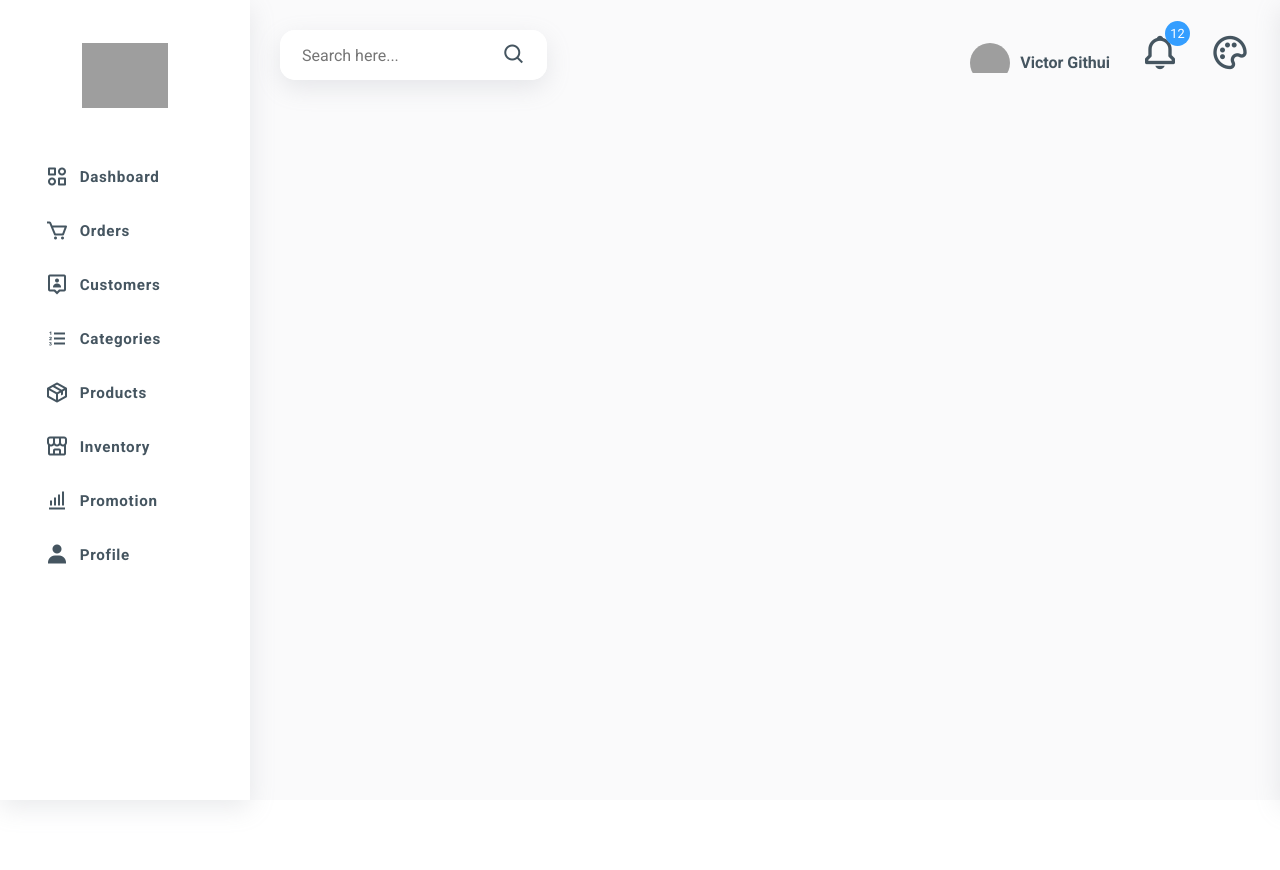
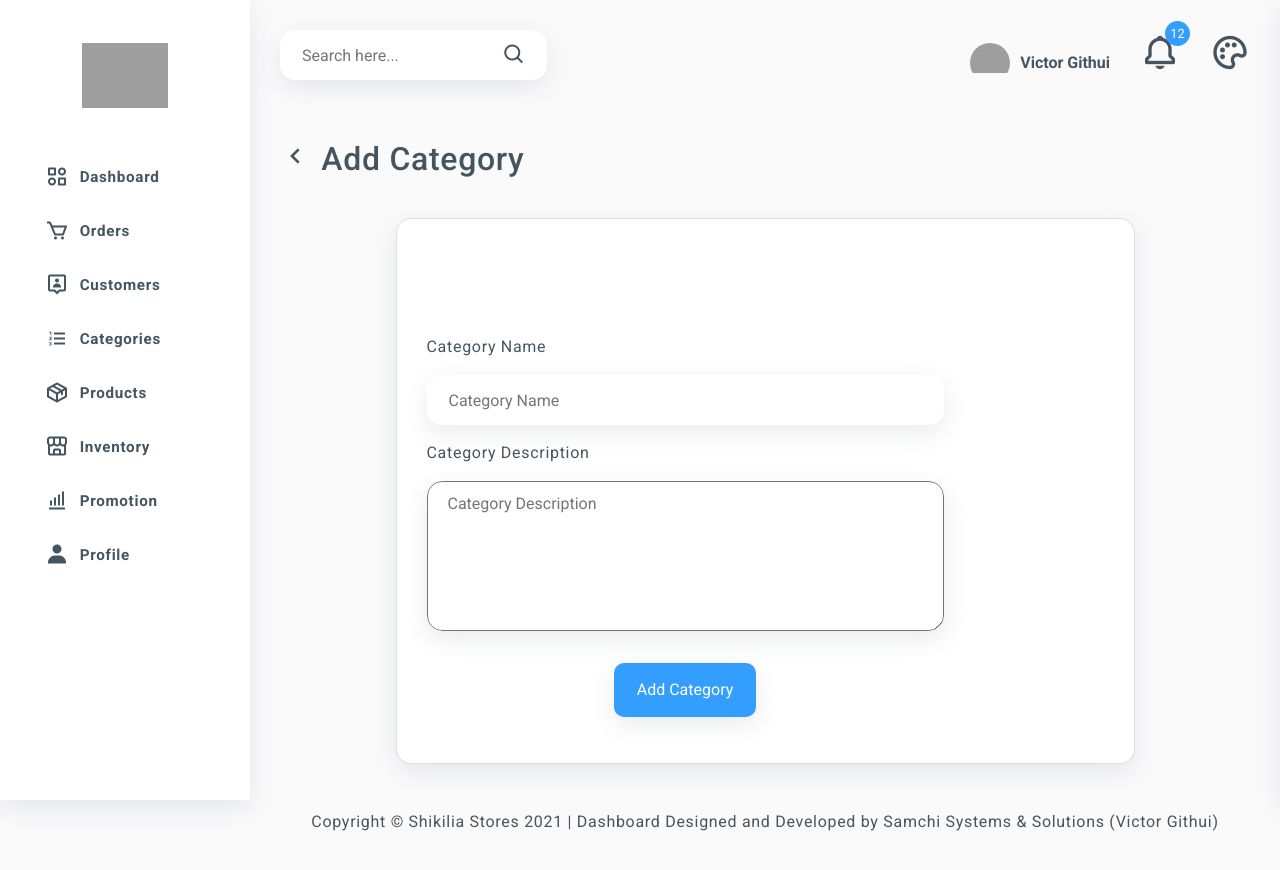
Before and after one commit to neezystudio/shikilia-vendor-inventory-system-FE, a React (Create React App) app: page /add-category in a window 1280 px wide. Shown: the top 870 px of the page. Before the commit the page ends 800 px from the top, so only its background shows below. Built offline with nearby package versions, Linux system fonts and the light colour scheme; grey boxes are pictures that could not be loaded.

Commit message:
feat: Add Category

```diff
--- a/src/components/Routes.jsx
+++ b/src/components/Routes.jsx
@@ -1,5 +1,6 @@
 import React from 'react'
 import { Route, Switch } from 'react-router-dom'
+import AddCategory from '../pages/AddCategory'
 import AddProduct from '../pages/AddProduct'
 import Categories from '../pages/Categories'
 import Customers from '../pages/Customers'
@@ -18,6 +19,7 @@ function Routes() {
             <Route path="/orders" component={Orders}/>
             <Route path="/customers" component={Customers}/>
             <Route path="/categories" component={Categories}/>
+            <Route path="/add-category" component={AddCategory}/>
             <Route path="/products" component={Products}/>
             <Route path="/add-product" component={AddProduct}/>
             <Route path="/product" component={Product}/>
--- /dev/null
+++ b/src/components/add-category/AddCategoryForm.jsx
@@ -0,0 +1,57 @@
+import React, { useState } from 'react'
+import Button from '../button/Button'
+import Wrapper from '../wrapper/Wrapper'
+import './addcategoryform.css'
+
+function AddCategoryForm() {
+    const [categoryName, setCategoryName] = useState();
+    const [description, setDescription] = useState();
+
+    return (
+        <React.Fragment>
+            <Wrapper position="center">
+                <h4>{categoryName}</h4>
+            </Wrapper>
+            <div className="addCategory">
+                <form action="">
+                    <div className="label">
+                        Category Name
+                    </div>
+                    <div className="addCategory__input">
+                        <input
+                            required
+                            type="text"
+                            placeholder="Category Name"
+                            value={categoryName}
+                            onChange={(e) => setCategoryName(e.target.value)}
+                        />
+                    </div>
+
+                    <label htmlFor="categoryDescription" className="label">Category Description</label>
+                    <div className="addCategory__textarea">
+                        <textarea
+                            id="categoryDescription"
+                            required
+                            type="text"
+                            placeholder="Category Description"
+                            rows="10"
+                            cols="50"
+                            value={description}
+                            onChange={e => setDescription(e.target.value)}
+                        />
+                    </div>
+                    <Wrapper position="center">
+                        <Button
+                            width="fullWidth"
+                            content="Add Category"
+                        />
+                    </Wrapper>
+
+                </form>
+            </div>
+        </React.Fragment>
+
+    )
+}
+
+export default AddCategoryForm
--- /dev/null
+++ b/src/components/add-category/addcategoryform.css
@@ -0,0 +1,51 @@
+.addCategory {
+    padding: 0rem 10rem 0rem 0rem;
+    display: flex !important;
+    align-items: center !important;
+}
+
+.addCategory__input {
+    height: 50px;
+    background-color: var(--main-bg);
+    display: flex;
+    align-items: center;
+    box-shadow: var(--box-shadow);
+    border-radius: var(--border-radius);
+    overflow: hidden;
+    margin-top: 1rem;
+}
+
+.addCategory__textarea {
+    height: 150px;
+    background-color: var(--main-bg);
+    display: flex;
+    align-items: center;
+    box-shadow: var(--box-shadow);
+    border-radius: var(--border-radius);
+    overflow: hidden;
+    margin-top: 1rem;
+}
+
+.addCategory__input > input {
+    height: 100%;
+    width: 100%;
+    padding: 10px 60px 10px 20px;
+    font-size: 1rem;
+    border-radius: var(--border-radius);
+    color: var(--txt-color);
+    background-color: var(--main-bg);
+}
+
+.addCategory__textarea > textarea {
+    height: 100%;
+    width: 100%;
+    padding: 10px 60px 10px 20px;
+    font-size: 1rem;
+    border-radius: var(--border-radius);
+    color: var(--txt-color);
+    background-color: var(--main-bg);
+}
+
+.label {
+    margin-top: 1rem;
+}
--- /dev/null
+++ b/src/pages/AddCategory.jsx
@@ -0,0 +1,31 @@
+import React from 'react'
+import { Link } from 'react-router-dom'
+import AddCategoryForm from '../components/add-category/AddCategoryForm'
+import Copyright from '../components/copyright/Copyright'
+import Wrapper from '../components/wrapper/Wrapper'
+
+function AddCategory() {
+    return (
+        <div>
+            {/* Title */}
+            <h2 className="page-header">
+                <Link to="/categories">
+                    <i class='bx bx-chevron-left'></i>
+                </Link>
+                {`  Add Category`}
+            </h2>
+
+            {/* Add Category Card */}
+            <Wrapper position="center">
+                <div className="card">
+                    <AddCategoryForm/>
+                </div>
+            </Wrapper>
+
+            {/* Copyright */}
+            <Copyright/>
+        </div>
+    )
+}
+
+export default AddCategory
--- a/src/pages/Categories.jsx
+++ b/src/pages/Categories.jsx
@@ -39,6 +39,7 @@ function Categories() {
                                 <Button
                                     content="Add Category"
                                     type="button-primary"
+                                    action="/add-category"
                                 />
                             </div>
                         </div>
```
